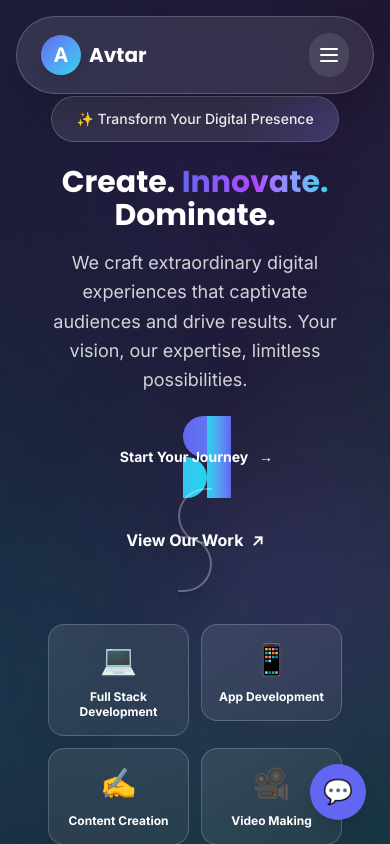
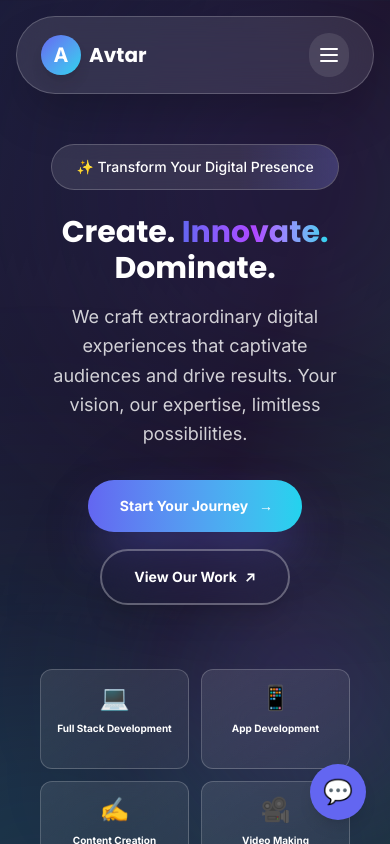
Before and after one commit to t-suraj21/Avtar, a React (Vite) app: page / in a window 390 px wide. Built offline with nearby package versions, Linux system fonts and the light colour scheme.

Commit message:
Fix mobile overlap issues - navbar, hero badges, service cards, and scroll indicator spacing

```diff
--- a/index.html
+++ b/index.html
@@ -7,7 +7,7 @@
       <link rel="preconnect" href="https://fonts.googleapis.com">
       <link rel="preconnect" href="https://fonts.gstatic.com" crossorigin>
       <link href="https://fonts.googleapis.com/css2?family=Inter:wght@300;400;500;600;700&family=Poppins:wght@400;600;700&display=swap" rel="stylesheet">
-      <title>Agency Platform</title>
+      <title>Avtar</title>
   </head>
   <body>
     <div id="root"></div>
--- a/src/index.css
+++ b/src/index.css
@@ -124,22 +124,36 @@ body {
   /* Improve button sizing */
   .btn-primary, .btn-secondary {
     font-size: 0.875rem;
-    padding: 0.625rem 1.25rem;
+    padding: 0.75rem 1.5rem;
     white-space: nowrap;
   }
 
   /* Fix card spacing */
   .card-glass {
-    margin-left: 0.5rem;
-    margin-right: 0.5rem;
+    margin-left: 0;
+    margin-right: 0;
   }
 
   /* Better text sizing */
   h1 {
     font-size: clamp(1.875rem, 6vw, 3rem) !important;
+    line-height: 1.2 !important;
+    padding-left: 0.5rem;
+    padding-right: 0.5rem;
   }
 
   h2 {
     font-size: clamp(1.5rem, 5vw, 2.5rem) !important;
   }
+
+  /* Ensure proper spacing */
+  section {
+    padding-left: 1rem;
+    padding-right: 1rem;
+  }
+
+  /* Fix grid gaps */
+  [class*="grid"] {
+    gap: 0.75rem;
+  }
 }
--- a/src/pages/Home.jsx
+++ b/src/pages/Home.jsx
@@ -226,7 +226,7 @@ export default function Home() {
       )}
 
       {/* Hero Section - Fullscreen Extraordinary Design */}
-      <section className="relative min-h-screen flex items-center justify-center overflow-hidden pt-24 sm:pt-28 md:pt-24 px-4 sm:px-6">
+      <section className="relative min-h-screen flex items-center justify-center overflow-hidden pt-32 sm:pt-36 md:pt-28 pb-20 px-4 sm:px-6">
         {/* Animated Gradient Background */}
         <motion.div
           className="absolute inset-0 bg-gradient-to-br from-primary/20 via-purple-500/10 to-secondary/20"
@@ -292,7 +292,7 @@ export default function Home() {
               {/* Floating Badge */}
               <motion.div
                 variants={fadeInUp}
-                className="inline-block mb-6 md:mb-8"
+                className="inline-block mb-6 sm:mb-8 md:mb-8 mt-4 sm:mt-0"
                 whileHover={{ scale: 1.05 }}
               >
                 <motion.div
@@ -359,7 +359,7 @@ export default function Home() {
               {/* CTA Buttons with Magnetic Effect */}
               <motion.div
                 variants={fadeInUp}
-                className="flex flex-wrap gap-4 md:gap-6 justify-center px-4"
+                className="flex flex-col sm:flex-row gap-3 sm:gap-4 md:gap-6 justify-center px-4 mb-6 sm:mb-0"
               >
                 <motion.div
                   whileHover={{ scale: 1.05 }}
@@ -367,7 +367,7 @@ export default function Home() {
                 >
                   <Link
                     to="/services"
-                    className="group relative px-6 sm:px-8 md:px-10 py-3 sm:py-4 md:py-5 bg-gradient-to-r from-primary to-secondary rounded-full font-bold text-sm sm:text-base md:text-lg overflow-hidden shadow-2xl shadow-primary/50 w-full sm:w-auto"
+                    className="group relative px-8 sm:px-8 md:px-10 py-4 sm:py-4 md:py-5 bg-gradient-to-r from-primary to-secondary rounded-full font-bold text-sm sm:text-base md:text-lg overflow-hidden shadow-2xl shadow-primary/50 inline-block text-center"
                   >
                     <motion.div
                       className="absolute inset-0 bg-gradient-to-r from-secondary to-primary"
@@ -393,7 +393,7 @@ export default function Home() {
                 >
                   <Link
                     to="/portfolio"
-                    className="group px-8 md:px-10 py-4 md:py-5 border-2 border-white/30 backdrop-blur-xl rounded-full font-bold text-base md:text-lg hover:bg-white/10 transition-all shadow-xl"
+                    className="group px-8 md:px-10 py-4 md:py-5 border-2 border-white/30 backdrop-blur-xl rounded-full font-bold text-sm sm:text-base md:text-lg hover:bg-white/10 transition-all shadow-xl inline-block text-center"
                   >
                     <span className="flex items-center gap-2">
                       View Our Work
@@ -416,7 +416,7 @@ export default function Home() {
               whileInView="visible"
               viewport={{ once: true, margin: "-50px" }}
               variants={containerVariants}
-              className="grid grid-cols-2 sm:grid-cols-3 lg:grid-cols-5 gap-3 md:gap-4 mt-12 md:mt-20 px-4"
+              className="grid grid-cols-2 sm:grid-cols-3 lg:grid-cols-5 gap-4 md:gap-4 mt-16 sm:mt-20 md:mt-24 px-2 mb-16 sm:mb-0"
             >
               {services.map((service, index) => (
                 <motion.div
@@ -433,7 +433,7 @@ export default function Home() {
                 >
                   <Link to={`/services/${service.id}`}>
                     <motion.div
-                      className="relative bg-gradient-to-br from-white/10 to-white/5 backdrop-blur-xl rounded-2xl md:rounded-3xl p-4 md:p-6 text-center border border-white/20 group overflow-hidden"
+                      className="relative bg-gradient-to-br from-white/10 to-white/5 backdrop-blur-xl rounded-xl md:rounded-3xl p-3 sm:p-4 md:p-6 text-center border border-white/20 group overflow-hidden min-h-[100px] sm:min-h-[120px]"
                       whileHover={{
                         boxShadow: "0 20px 60px rgba(99, 102, 241, 0.3)",
                       }}
@@ -447,7 +447,7 @@ export default function Home() {
                       />
 
                       <motion.div
-                        className="text-3xl md:text-5xl mb-3 md:mb-4 relative z-10"
+                        className="text-2xl sm:text-3xl md:text-5xl mb-2 sm:mb-3 md:mb-4 relative z-10"
                         whileHover={{
                           rotate: [0, -10, 10, -10, 0],
                           scale: 1.2,
@@ -456,7 +456,7 @@ export default function Home() {
                       >
                         {service.icon}
                       </motion.div>
-                      <h3 className="font-bold text-xs md:text-sm leading-tight relative z-10">{service.title}</h3>
+                      <h3 className="font-bold text-[10px] sm:text-xs md:text-sm leading-tight relative z-10">{service.title}</h3>
 
                       {/* Glow Effect */}
                       <motion.div
@@ -477,19 +477,19 @@ export default function Home() {
           initial={{ opacity: 0, y: -20 }}
           animate={{ opacity: 1, y: 0 }}
           transition={{ delay: 2, duration: 1 }}
-          className="absolute bottom-10 left-1/2 -translate-x-1/2 z-10"
+          className="absolute bottom-6 sm:bottom-10 md:bottom-10 left-1/2 -translate-x-1/2 z-10"
         >
           <motion.div
             animate={{ y: [0, 10, 0] }}
             transition={{ duration: 1.5, repeat: Infinity }}
             className="flex flex-col items-center gap-2 text-white/60"
           >
-            <span className="text-sm font-medium">Scroll to explore</span>
+            <span className="text-xs sm:text-sm font-medium">Scroll to explore</span>
             <motion.div
-              className="w-6 h-10 border-2 border-white/30 rounded-full p-1"
+              className="w-5 h-8 sm:w-6 sm:h-10 border-2 border-white/30 rounded-full p-1"
             >
               <motion.div
-                className="w-1.5 h-3 bg-white/60 rounded-full mx-auto"
+                className="w-1 h-2 sm:w-1.5 sm:h-3 bg-white/60 rounded-full mx-auto"
                 animate={{ y: [0, 12, 0] }}
                 transition={{ duration: 1.5, repeat: Infinity }}
               />
```
